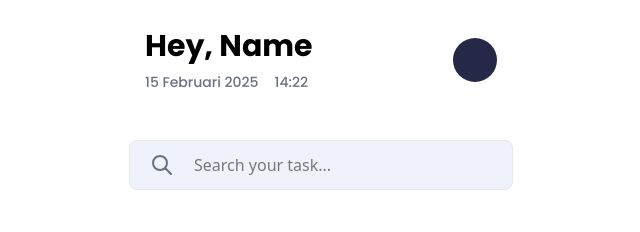
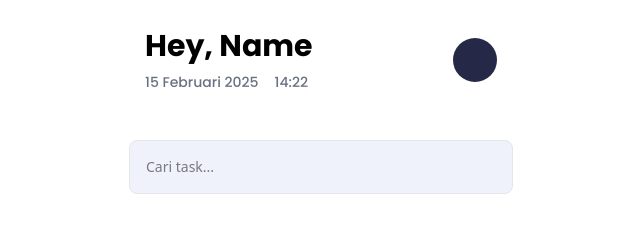
Before and after one commit to torikallcode/Simply_start, a React (Vite) app in the folder frontend/: page / in a window 1280 px wide. Shown: the top 232 px of the page, without its empty margins (319-959 px from the left). Built offline with nearby package versions, Linux system fonts and the light colour scheme; no server answers.

Commit message:
update inputSearh.jsx

```diff
--- a/frontend/src/components/InputSearch.jsx
+++ b/frontend/src/components/InputSearch.jsx
@@ -1,29 +1,28 @@
-import React from 'react'
+import React, { useState } from 'react';
 
-export const InputSearch = ({ className }) => {
+export const InputSearch = ({ className = '', onSearch }) => {
+  const [searchTerm, setSearchTerm] = useState('');
+
+  const handleChange = (e) => {
+    const value = e.target.value;
+    setSearchTerm(value);
+
+    // Panggil fungsi onSearch dengan debounce
+    const timeoutId = setTimeout(() => {
+      onSearch(value);
+    }, 300);
+
+    // Bersihkan timeout sebelumnya
+    return () => clearTimeout(timeoutId);
+  };
+
   return (
-    <div className={`flex items-center gap-5 w-full border border-gray-200 rounded-lg py-3 px-5 bg-ashGray1 ${className}`}>
-      <span className="flex-shrink-0 text-gray-500">
-        <svg
-          xmlns="http://www.w3.org/2000/svg"
-          className="w-6 h-6"
-          fill="none"
-          viewBox="0 0 24 24"
-          stroke="currentColor"
-        >
-          <path
-            strokeLinecap="round"
-            strokeLinejoin="round"
-            strokeWidth={2}
-            d="M21 21l-6-6m2-5a7 7 0 11-14 0 7 7 0 0114 0z"
-          />
-        </svg>
-      </span>
-      <input
-        type="text"
-        className="w-full outline-none bg-transparent"
-        placeholder="Search your task..."
-      />
-    </div>
-  )
-}
+    <input
+      type="text"
+      placeholder="Cari task..."
+      value={searchTerm}
+      onChange={handleChange}
+      className={`w-full p-4 bg-ashGray1 border border-gray-200 rounded-lg outline-none text-sm ${className}`}
+    />
+  );
+};
```
